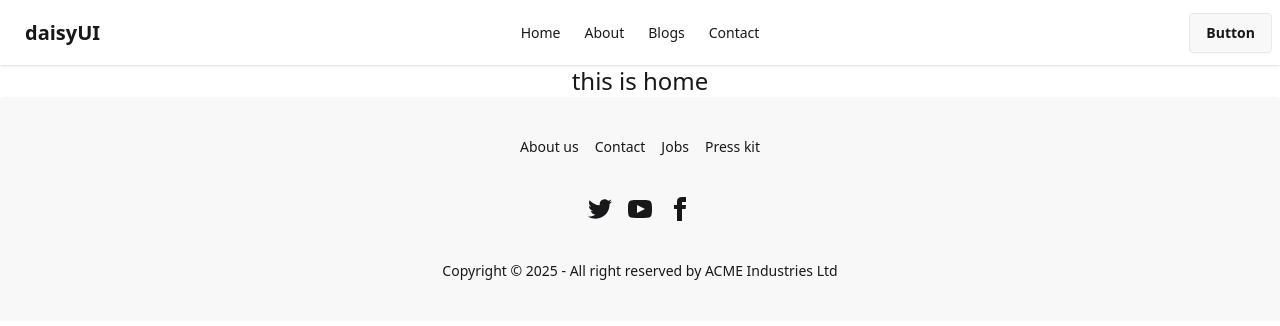
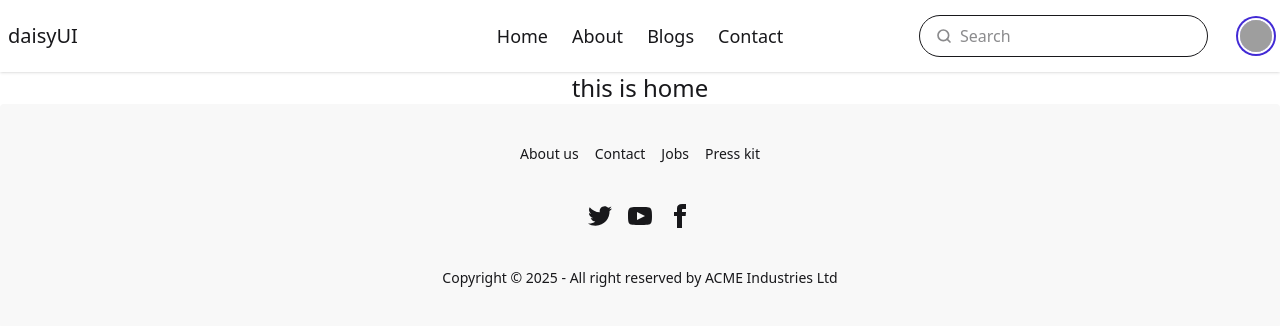
Before and after one commit to AhmedSami019/jetona-e-commerce-web-app, a React (Vite) app: page / in a window 1280 px wide. Shown: the top 326 px of the page. Built offline with nearby package versions, Linux system fonts and the light colour scheme; grey boxes are pictures that could not be loaded.

Commit message:
customize the navbar for the porject requrement

```diff
--- a/src/Components/Navbar/Navbar.tsx
+++ b/src/Components/Navbar/Navbar.tsx
@@ -4,16 +4,16 @@ import { NavLink } from "react-router";
 const Navbar = () => {
   const links = (
     <>
-      <li>
+      <li className="text-lg font-medium">
         <NavLink to="/">Home</NavLink>
       </li>
-      <li>
+      <li className="text-lg font-medium">
         <NavLink to="/about">About</NavLink>
       </li>
-      <li>
+      <li className="text-lg font-medium">
         <NavLink to="/blogs">Blogs</NavLink>
       </li>
-      <li>
+      <li className="text-lg font-medium">
         <NavLink to="/contact">Contact</NavLink>
       </li>
     </>
@@ -41,18 +41,47 @@ const Navbar = () => {
             </svg>
           </div>
           <ul className="menu menu-sm dropdown-content bg-base-100 rounded-box z-1 mt-3 w-52 p-2 shadow">
-           {links}
+            {links}
           </ul>
         </div>
-        <a className="btn btn-ghost text-xl">daisyUI</a>
+
+        {/* lest section of navbar */}
+        <NavLink to="/" className="text-xl">
+          daisyUI
+        </NavLink>
       </div>
+
+      {/* middle section of navbar */}
       <div className="navbar-center hidden lg:flex">
-        <ul className="menu menu-horizontal px-1">
-          {links}
-        </ul>
+        <ul className="menu menu-horizontal px-1">{links}</ul>
       </div>
-      <div className="navbar-end">
-        <a className="btn">Button</a>
+
+      {/* right section of navbar */}
+      <div className="navbar-end gap-5 md:gap-8">
+        <label className="flex items-center gap-2 border min-w-5 px-4 py-2 rounded-full">
+          <svg
+            className="h-[1em] opacity-50"
+            xmlns="http://www.w3.org/2000/svg"
+            viewBox="0 0 24 24"
+          >
+            <g
+              strokeLinejoin="round"
+              strokeLinecap="round"
+              strokeWidth="2.5"
+              fill="none"
+              stroke="currentColor"
+            >
+              <circle cx="11" cy="11" r="8"></circle>
+              <path d="m21 21-4.3-4.3"></path>
+            </g>
+          </svg>
+          <input type="search" className="focus-within:outline-none" required placeholder="Search" />
+        </label>
+        <div className="avatar">
+          <div className="ring-primary ring-offset-base-100 w-8 rounded-full ring-2 ring-offset-2">
+            <img src="https://img.daisyui.com/images/profile/demo/spiderperson@192.webp" />
+          </div>
+        </div>
       </div>
     </div>
   );
```
Also changed, not shown: src/Routes/Router.tsx (+12 -12 lines).
